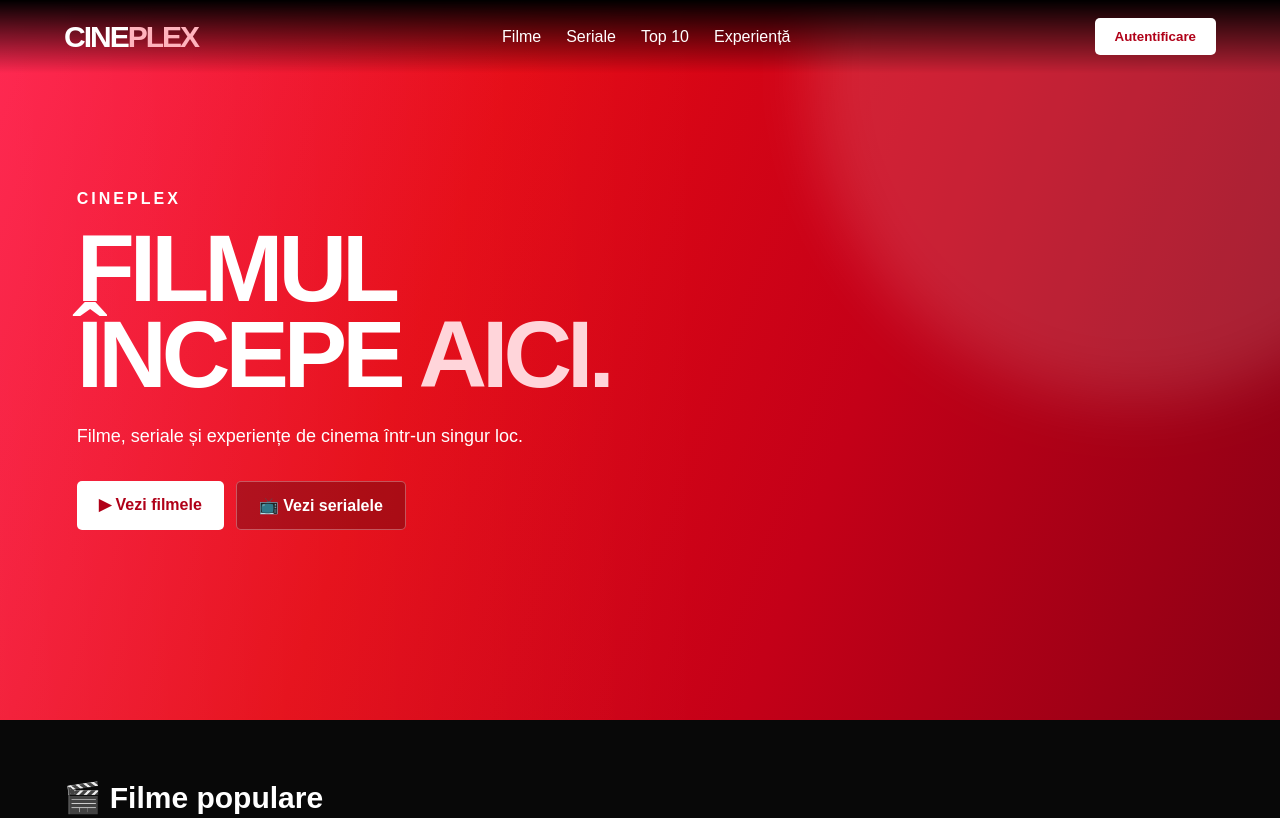
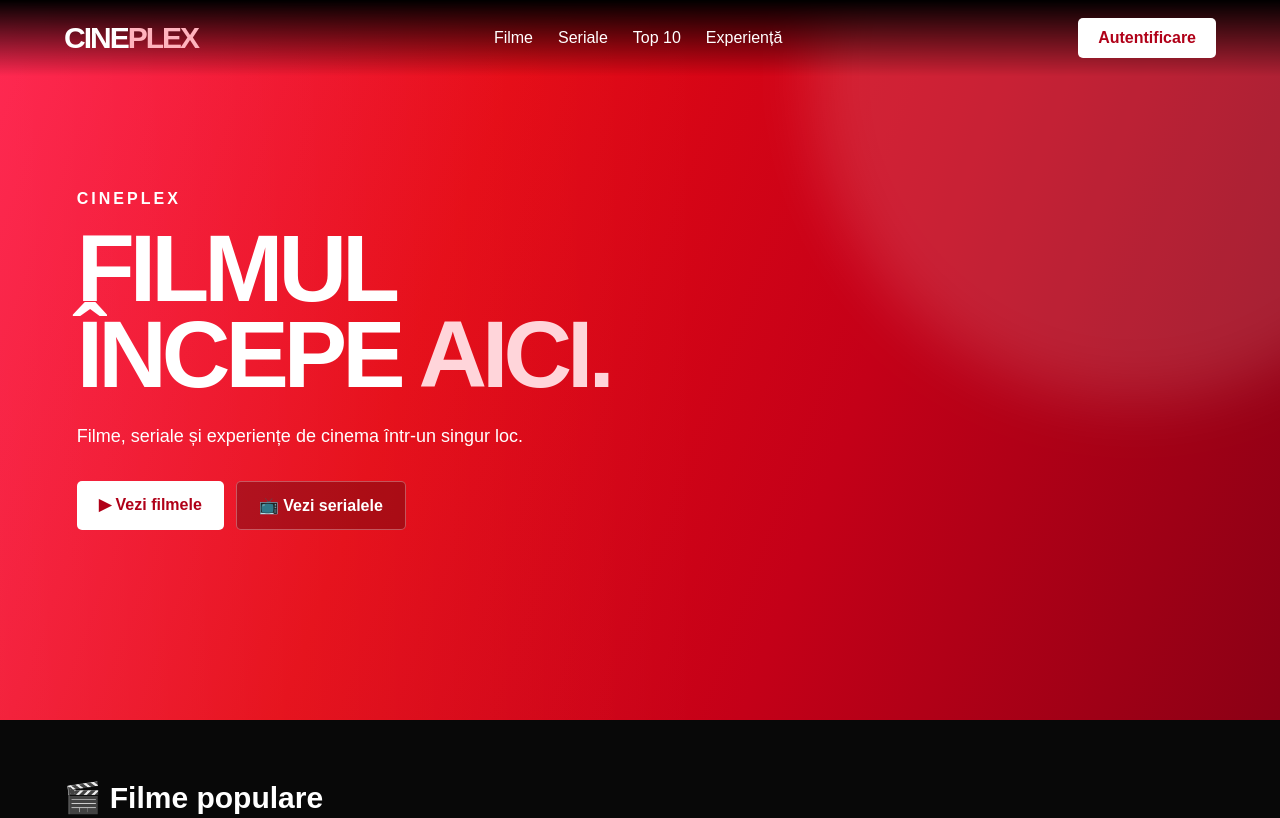
Before and after one commit to chrissamson2005-ux/CINEPLEX-, a plain HTML site: page index.html in a window 1280 px wide. Shown: the top 818 px of the page. Drawn offline with Linux system fonts and the light colour scheme.

```diff
--- a/index.html
+++ b/index.html
@@ -60,7 +60,10 @@
     color: #ffd5da;
 }
 
+/* BUTON AUTENTIFICARE */
+
 .login {
+    display: inline-block;
     background: white;
     color: #b00018;
     border: none;
@@ -68,9 +71,14 @@
     border-radius: 5px;
     font-weight: bold;
     cursor: pointer;
+    text-decoration: none;
 }
 
-/* HERO - BACKGROUND ROSU */
+.login:hover {
+    background: #ffe8eb;
+}
+
+/* HERO */
 
 .hero {
     min-height: 720px;
@@ -90,8 +98,6 @@
     position: relative;
     overflow: hidden;
 }
-
-/* LUMINĂ ÎN BACKGROUND */
 
 .hero::before {
     content: "";
@@ -550,9 +556,9 @@
         <a href="#experienta">Experiență</a>
     </div>
 
-    <button class="login">
+    <a href="login.html" class="login">
         Autentificare
-    </button>
+    </a>
 
 </nav>
 
```
